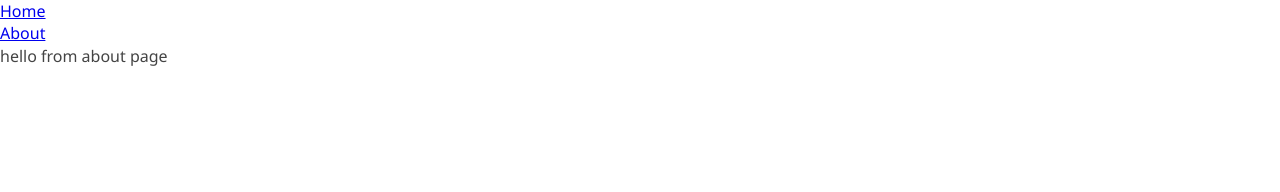
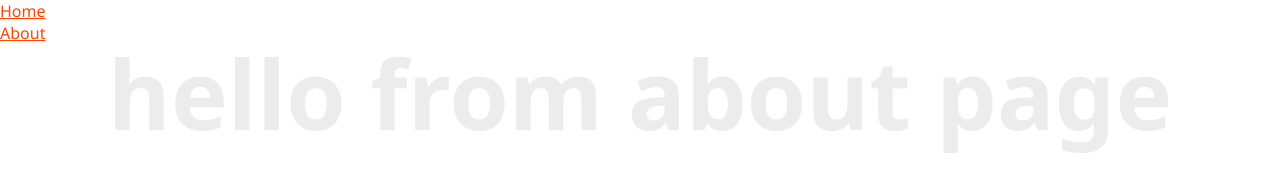
Before and after one commit to ElsonOtake/TodoList_React, a React app: page /about in a window 1280 px wide. Built offline with nearby package versions, Linux system fonts and the light colour scheme.

Commit message:
Update About style

```diff
--- a/src/functionBased/App.css
+++ b/src/functionBased/App.css
@@ -10,6 +10,11 @@ body {
   color: #444;
   background: #fff;
   height: 100vh;
+}
+
+.active-link {
+  color: orangered;
+  text-decoration: underline;
 }
 
 .container {
--- a/src/functionBased/components/Navbar.js
+++ b/src/functionBased/components/Navbar.js
@@ -20,7 +20,7 @@ const Navbar = () => {
         {links.map(link => {
           return (
             <li key={link.id}>
-              <NavLink to={link.path} activeClassName="active-link" exact>
+              <NavLink to={link.path} className="active-link">
                 {link.text}
               </NavLink>
             </li>
--- a/src/functionBased/components/TodoContainer.js
+++ b/src/functionBased/components/TodoContainer.js
@@ -1,11 +1,8 @@
 import React, { useState, useEffect } from 'react';
-import { Route, Switch } from 'react-router-dom';
 import { v4 as uuidv4 } from 'uuid';
 import TodosList from './TodosList';
 import Header from './Header';
 import InputTodo from './InputTodo';
-import About from '../pages/About';
-import NotMatch from '../pages/NotMatch';
 
 const TodoContainer = () => {
   const [todos, setTodos] = useState(getInitialTodos());
@@ -65,8 +62,6 @@ const TodoContainer = () => {
   }, [todos])
 
   return (
-    <>
-      <Route exact path='/'>
     <div className="container">
       <div className="inner">
         <Header />
@@ -79,15 +74,6 @@ const TodoContainer = () => {
         />
       </div>
     </div>
-      </Route>
-      <Route path="/about">
-        <About />
-      </Route>
-      <Route path="*">
-        <NotMatch />
-      </Route>
-    </>
-
   );
 }
 
--- a/src/functionBased/pages/About.js
+++ b/src/functionBased/pages/About.js
@@ -1,6 +1,21 @@
-import React from "react"
+import React from "react";
 
-const About = () => {
-  return <div>hello from about page</div>
+const About = (props) => {
+  return (
+    <h1
+      style={{
+      fontSize: "6rem",
+      fontWeight: "600",
+      marginBottom: "2rem",
+      lineHeight: "1em",
+      color: "#ececec",
+      textTransform: "lowercase",
+      textAlign: "center",
+      }}
+    >
+      hello from about page
+    </h1>
+  )
 }
-export default About
+
+export default About;
```
Lines whose indentation alone changed are shown as unchanged.
